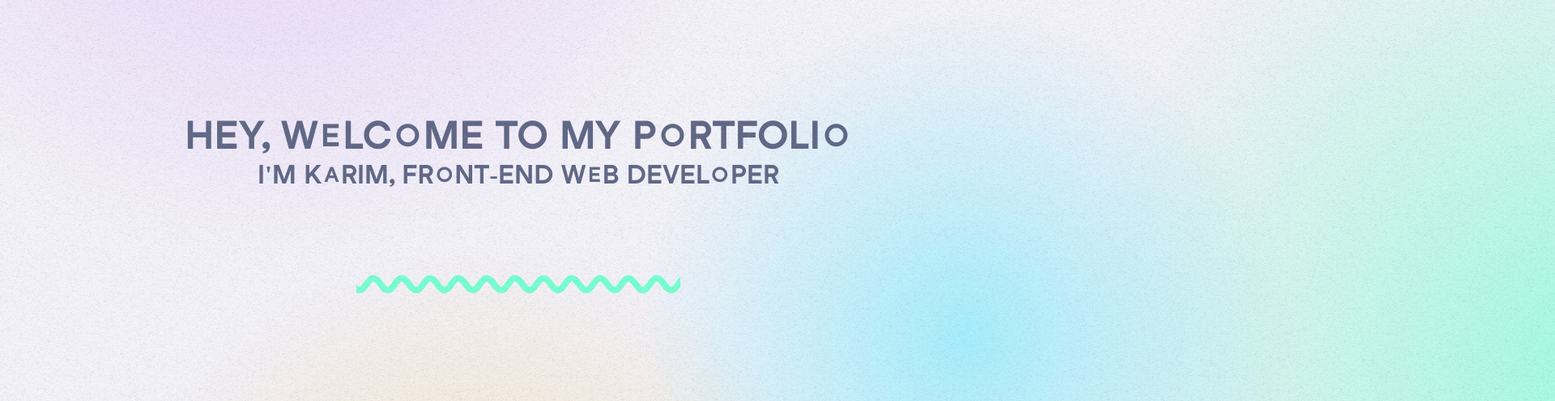
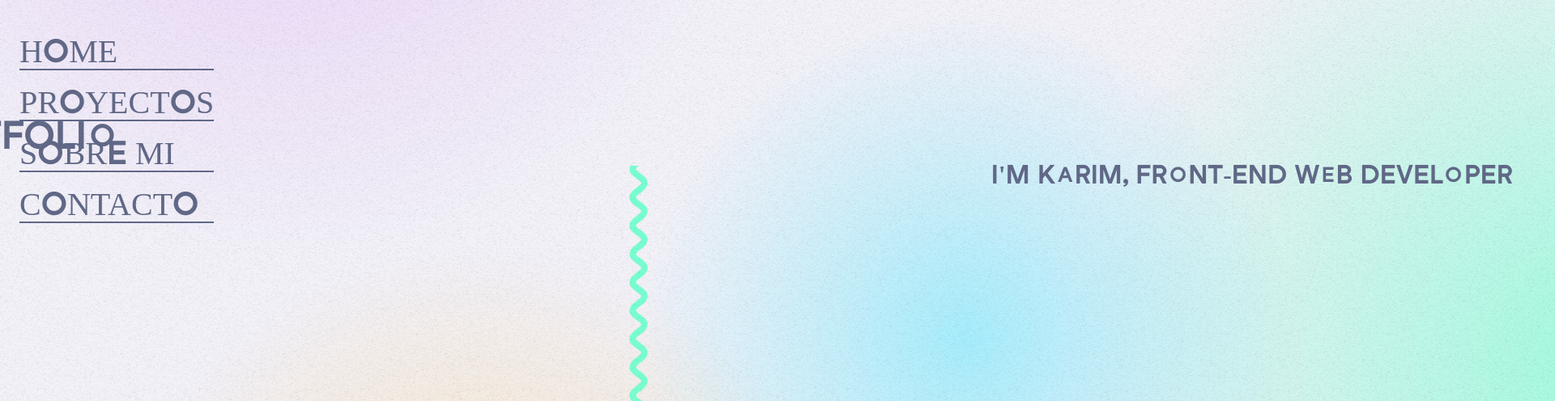
Before and after one commit to KarimTDiaz/portfolio-2-modulo, a website built with Vite: page src/index.html in a window 1280 px wide. Both pictures are taken after a click on the element 1196 px from the left and 88 px from the top of the page. Shown: the part 120-616 px from the top of the page at 81% size, 1920 px wide, since content can reach past the window. Built offline with nearby package versions, Linux system fonts and the light colour scheme; some packages are replaced by stand-ins of ours; files whose address does not match are found by name.

Commit message:
Projecto Portfolio

```diff
--- a/src/index.html
+++ b/src/index.html
@@ -15,20 +15,16 @@
         <nav>
           <ul class="menu" id="menu">
             <li class="menu__item">
-              <a href="#home" class="menu__link">HOME</a>
-            </li>
-
-            <li class="menu__item">
-              <a href="#projects" class="menu__link">PROYECTOS</a>
+              <a href="#home" class="menu__link">H<span class="menu__link--lowercase">O</span>ME</a>
             </li>
             <li class="menu__item">
-              <a href="#about" class="menu__link">SOBRE MI</a>
+              <a href="#projects" class="menu__link">PR<span class="menu__link--lowercase">O</span>YECT<span class="menu__link--lowercase">O</span>S</a>
             </li>
             <li class="menu__item">
-              <a href="#skills" class="menu__link">SKILLS</a>
+              <a href="#about" class="menu__link">S<span class="menu__link--lowercase">O</span>BR<span class="menu__link--lowercase">E</span> MI</a>
             </li>
             <li class="menu__item">
-              <a href="#contact" class="menu__link">CONTACTO</a>
+              <a href="#contact" class="menu__link">C<span class="menu__link--lowercase">O</span>NTACT<span class="menu__link--lowercase">O</span> </a>
             </li>
           </ul>
         </nav>
@@ -39,14 +35,18 @@
         </div>
     </header>
     <main class="main">
-      <div class="home">
-        <div class="home__info">
+
+      <div  class="home">
+        <div id="home" class="home__info">
         <h1 class="title title--xl">HEY, W<span class="title-lowercase">E</span>LC<span class="title-lowercase">O</span>ME TO MY P<span class="title-lowercase">O</span>RTFOLI<span class="title-lowercase">O</span></h1>
         <h2 class="title title--l">I'M K<span class="title-lowercase">A</span>RIM, FR<span class="title-lowercase">O</span>NT-END W<span class="title-lowercase">E</span>B DEVEL<span class="title-lowercase">O</span>PER</h2>
       </div>
-        <div class="wavy-decoration">
+        <div id="wavy" class="wavy-decoration">
         </div>
       </div>
+
+
+
     </main>
     <footer class="footer"></footer>
     <div class="balls">
--- /dev/null
+++ b/src/js/home.js
@@ -0,0 +1,10 @@
+const homeElement = document.getElementById('home');
+const wavyElement = document.getElementById('wavy');
+
+const homeUnshow = () => {
+  homeElement.children[0].classList.add('unshow-left');
+  homeElement.children[1].classList.add('unshow-right');
+  wavyElement.classList.add('wavy-decoration--show');
+};
+
+export { homeUnshow };
--- a/src/js/index.js
+++ b/src/js/index.js
@@ -1,8 +1,13 @@
 // El styles lo importamos aquí, ya se carga después al compilar todo
 import '../scss/styles.scss';
+import { homeUnshow } from './home.js';
+import { menuShow, itemsBorderLine } from './menu.js';
 
 const menuIconElement = document.getElementById('menu-icon');
 
-menuIconElement.addEventListener('click', () => {
+menuIconElement.addEventListener('click', ev => {
   menuIconElement.classList.toggle('clicked');
+  menuShow();
+  itemsBorderLine();
+  homeUnshow();
 });
--- /dev/null
+++ b/src/js/menu.js
@@ -0,0 +1,14 @@
+const menuElement = document.getElementById('menu');
+const menuItemElement = document.querySelectorAll('.menu__item');
+
+const menuShow = () => {
+  menuElement.classList.add('menu--show');
+};
+
+const itemsBorderLine = () => {
+  menuItemElement.forEach((element, index) => {
+    element.classList.add('menu__item--show');
+  });
+};
+
+export { menuShow, itemsBorderLine };
--- a/src/scss/blocks/body.scss
+++ b/src/scss/blocks/body.scss
@@ -1,5 +1,6 @@
 html {
 }
 body {
+    color: var(--primary-color);
     background-color: var(--bg-color);
 }
--- a/src/scss/blocks/home.scss
+++ b/src/scss/blocks/home.scss
@@ -6,6 +6,7 @@
 .home{
     @include flexbox(flex,column,nowrap,center,center);
     padding:  0 var(--padding-m);
+
     &__info{
         @include hover{
             &:hover .title-lowercase{
@@ -14,5 +15,4 @@
             }
         }
     }
-
 }
--- /dev/null
+++ b/src/scss/blocks/js-classes.scss
@@ -0,0 +1,15 @@
+@use '../mixins/responsive.scss' as*;
+@use '../mixins/flexbox.scss' as*;
+@use '../mixins/pseudo.scss' as*;
+@use '../mixins/hover.scss' as*;
+
+.unshow-left{
+    transform: translateX(-110%);
+}
+.unshow-right{
+    transform: translateX(110%);
+}
+
+.show{
+    display: block;
+}
--- a/src/scss/blocks/menu.scss
+++ b/src/scss/blocks/menu.scss
@@ -4,7 +4,42 @@
 @use '../mixins/hover.scss' as *;
 
 .menu {
-  display: none;
+  position: absolute;
+  left: 1.5rem;
+  top: 10rem;
+  opacity: 0;
+  transition: opacity 1s ;
+
+  &--show{
+    display: block;
+    opacity: 1;
+    transition-delay: 0.5s;
+  }
+
+  &__item{
+    position: relative;
+    margin-bottom: 1rem;
+  &::before{
+    @include pseudo(100%, 1.5px){
+      top: 2.8rem;
+      background-color: var(--primary-color);
+      transform: scale(0);
+      transform-origin: left;
+  }
+  }
+  &--show::before{
+    animation: lineshow 1s linear 1 forwards;
+    animation-delay: 0.8s;
+  }
+}
+  &__link{
+    font-size: var(--text-xl);
+    font-family: var(--primary-font-regular);
+    &--lowercase{
+      font-family: var(--primary-font-bold);
+    }
+
+  }
 
   &-icon {
     @include flexbox(flex, column, nowrap, center, space-between);
@@ -46,6 +81,7 @@
     }
   }
 }
+
 
 .clicked .menu-icon__bar--one {
   transform: translateY(25px) rotate(45deg);
@@ -121,3 +157,9 @@
       width: 50px;
     }
   }
+
+  @keyframes lineshow {
+    to{
+      transform: scale(1);
+    }
+  }
--- a/src/scss/blocks/titles.scss
+++ b/src/scss/blocks/titles.scss
@@ -9,6 +9,7 @@
     font-size: var(--title-l);
     font-family: var(--primary-font-bold);
     color: var(--primary-color);
+    transition: transform 0.5s;
     &-lowercase{
         position: relative;
         display: inline-block;
--- a/src/scss/blocks/wavy-decoration.scss
+++ b/src/scss/blocks/wavy-decoration.scss
@@ -8,7 +8,7 @@
   width: 400px;
   height: 50px;
   overflow: hidden;
-
+  transition: transform 0.5s;
 
   &::before{
     content: "aaaaaaaaaaaaaaaaaaaaaaaaaaaaaaaaaaaaaa";
@@ -22,8 +22,16 @@
     text-decoration-color: var(--secondary-color);
     text-decoration-line: underline;
     animation: animate 1s linear infinite;
-    }
+    transform:rotate(90deg);
   }
+
+  &--show::before{
+    transform:rotate(90deg);
+  }
+  &--show{
+    transform:rotate(90deg) translateX(65px) translateY(-10rem);
+  }
+}
 
 @keyframes animate {
     0% {
--- a/src/scss/config/variables-fonts.scss
+++ b/src/scss/config/variables-fonts.scss
@@ -2,13 +2,23 @@
   font-family:feixenbold ;
   src: url('/assets/fonts/StudioFeixenSansTRIAL-Bold.ttf');
 }
+@font-face {
+  font-family: feixenregular;
+  src: url('/assets/fonts/StudioFeixenSansTRIAL-Regular.ttf');
+}
 
 :root {
     --primary-font-bold: feixenbold;
+    --primary-font-regular:feixenregular;
 
     --title-xl:3rem;
     --title-l:2rem;
-    --title-m:1.3rem
+    --title-m:1.3rem;
+
+    --text-xl:2.5rem;
+    --text-l:2rem;
+    --text-m:1rem;
+    --text-s:0.5rem
   }
 
   /* Variables SASS */
--- a/src/scss/styles.scss
+++ b/src/scss/styles.scss
@@ -13,6 +13,7 @@
 @use 'blocks/menu.scss';
 @use 'blocks/noise.scss';
 @use 'blocks/balls.scss';
+@use 'blocks/js-classes.scss';
 @use 'blocks/home.scss';
 @use 'blocks/wavy-decoration.scss';
 @use 'blocks/header.scss';
```
Also changed, not shown: src/assets/images/icon-arrow-down.svg (added).
